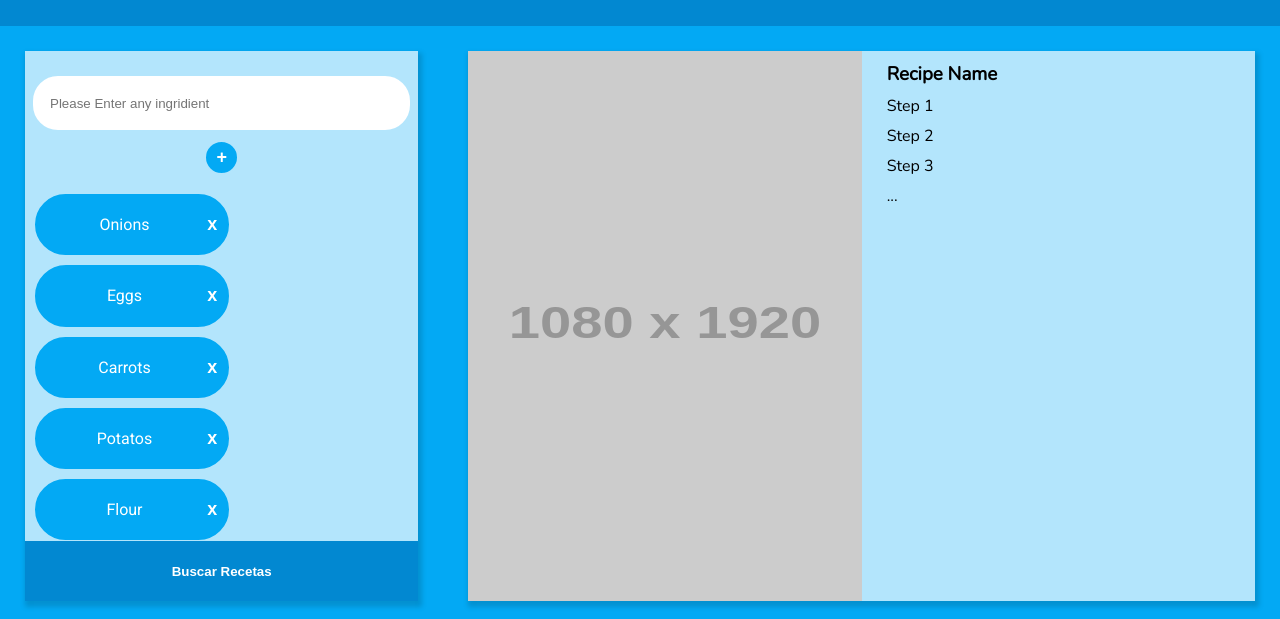
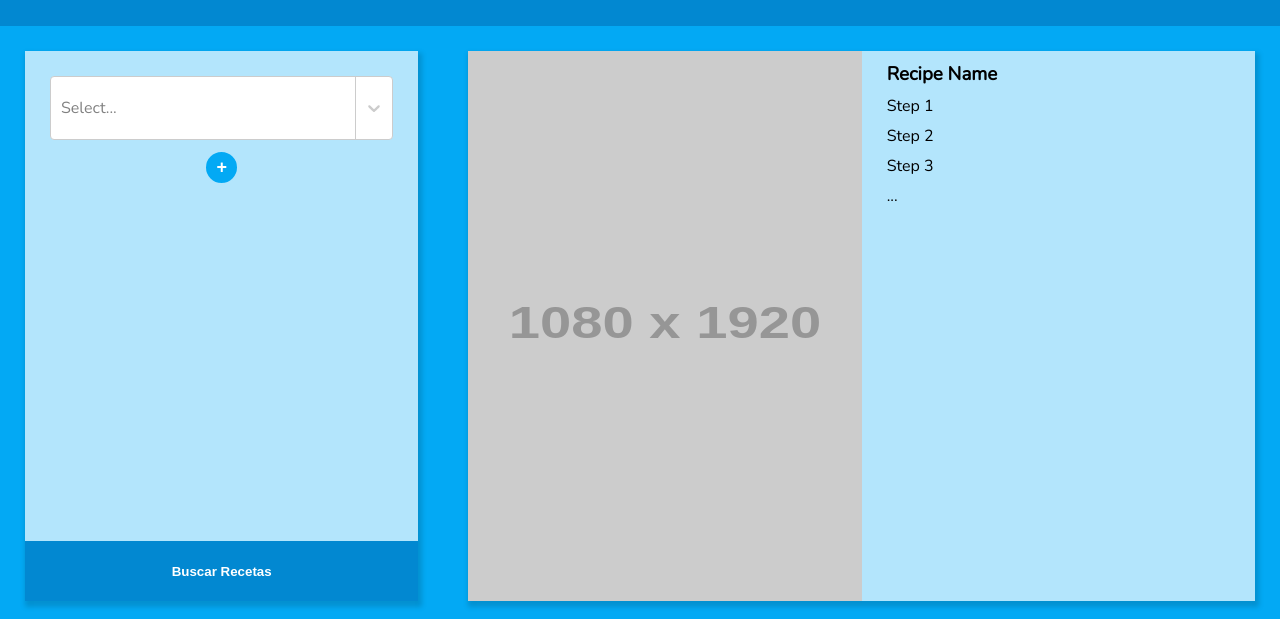
Before and after one commit to MarcoPersico/menu-react-app, a React app: page / in a window 1280 px wide. Shown: the part 54-673 px from the top of the page. Built offline with nearby package versions, Linux system fonts and the light colour scheme; placeholder pictures from the web are drawn by us.

Commit message:
Search Card functionality done, filter bar functionality done

```diff
--- a/package.json
+++ b/package.json
@@ -3,10 +3,13 @@
   "version": "0.1.0",
   "private": true,
   "dependencies": {
+    "multi-select-react": "^0.1.8",
     "node-sass": "^4.12.0",
     "react": "^16.8.6",
+    "react-autosuggest": "^9.4.3",
     "react-dom": "^16.8.6",
-    "react-scripts": "3.0.1"
+    "react-scripts": "3.0.1",
+    "react-select": "^3.0.4"
   },
   "scripts": {
     "start": "react-scripts start",
--- a/src/components/searchCard/filterBar/filterBar.scss
+++ b/src/components/searchCard/filterBar/filterBar.scss
@@ -2,14 +2,38 @@
 
 .menu_searchCard_filterBar {
   display: grid;
-  grid-template-rows: 1fr 1fr;
+  grid-template-rows: 1fr 40px;
   grid-gap: 10px;
   padding: 25px 25px 0px;
   justify-items: center;
-  color: $text;
+  color: $primary-text-color;
+
+  &_autosuggestWrapper {
+    width: 100%;
+  }
+
+  &_autosuggestResult {
+    border-radius: 10px;
+    display: grid;
+    align-items: center;
+    cursor: pointer;
+    margin: 3px 20px;
+    height: 50px;
+    transition: ease 0.8s;
+    background-color: $primary-color;
+
+    &:hover {
+      background-color: $primary-dark-color;
+    }
+
+    p {
+      color: $primary-text-color;
+      text-align: center;
+    }
+  }
 
   input {
-    padding: 0 15px;
+    text-align: center;
     width: 100%;
     border: solid 2px white;
     transition: ease 0.5s;
--- a/src/components/searchCard/filterBar/index.jsx
+++ b/src/components/searchCard/filterBar/index.jsx
@@ -1,13 +1,39 @@
 import React from 'react';
+import Select from 'react-select';
 
 // Styles
 import './filterBar.scss';
 
-export default function FilterBar() {
-  return (
-    <div className='menu_searchCard_filterBar'>{/** TODO: Component for the filter bar */}
-      <input type='text' placeholder='Please Enter any ingridient' />
-      <button>+</button>
-    </div>
-  );
+import ingridients from '../../../mockedIngridients.json';
+
+class FilterBar extends React.Component {
+  constructor() {
+    super();
+
+    this.ingridients = React.createRef();
+  }
+
+  setIngridientItem() {
+    this.props.onIngridientAdded(this.ingridients.current.state.value);
+  }
+
+  render() {
+    console.log()
+    return (
+      <div className='menu_searchCard_filterBar'>
+        <div className='menu_searchCard_filterBar_autosuggestWrapper'>
+          <Select
+            isMulti
+            name='ingridients'
+            options={ingridients}
+            classNamePrefix='select'
+            ref={this.ingridients}
+          />
+        </div>
+        <button onClick={() => this.setIngridientItem()}>+</button>
+      </div>
+    );
+  }
 }
+
+export default FilterBar;
--- a/src/components/searchCard/index.jsx
+++ b/src/components/searchCard/index.jsx
@@ -1,4 +1,7 @@
 import React from 'react';
+
+// Ingridients
+import ingridients from '../../mockedIngridients.json';
 
 // Components
 import FilterBar from './filterBar';
@@ -7,13 +10,33 @@ import IngridientList from './ingridientList';
 // Styles
 import './searchCard.scss';
 
-export default function SearchCard() {
-  return (
-    <div className='menu_searchCard'>
-      <div className='menu_searchCard_wrapper'>
-        <FilterBar />
-        <IngridientList />
+class SearchCard extends React.Component {
+  constructor() {
+    super();
+
+    this.state = {
+      ingridientItem: '',
+    };
+    this.getIngridientItem = this.getIngridientItem.bind(this);
+  }
+
+  getIngridientItem(value) {
+    this.setState({ ingridientItem: value });
+  }
+
+  render() {
+    return (
+      <div className='menu_searchCard'>
+        <div className='menu_searchCard_wrapper'>
+          <FilterBar
+            ingridients={ingridients}
+            onIngridientAdded={this.getIngridientItem}
+          />
+          <IngridientList ingridientItem={this.state.ingridientItem} />
+        </div>
       </div>
-    </div>
-  );
+    );
+  }
 }
+
+export default SearchCard;
--- a/src/components/searchCard/ingridientList/index.jsx
+++ b/src/components/searchCard/ingridientList/index.jsx
@@ -6,22 +6,48 @@ import IngridientItem from './ingridientItem';
 // Styles
 import './ingridientList.scss';
 
-export default function ingridientList() {
-  return (
-    <div className='menu_ingridientList'>
-      <div className='menu_ingridientList_wrapper'>
-        <IngridientItem ingridientName='Onions' />
-        <IngridientItem ingridientName='Eggs' />
-        <IngridientItem ingridientName='Carrots' />
-        <IngridientItem ingridientName='Potatos'/>
-        <IngridientItem ingridientName='Flour' />
-        <IngridientItem ingridientName='Milk' />
-        <IngridientItem ingridientName='Something Else' />
-        <IngridientItem ingridientName='Another stuff' />
-        <IngridientItem ingridientName='Another stuff' />
-        <IngridientItem ingridientName='Another stuff' />
-        <IngridientItem ingridientName='Another stuff' />
+class IngridientList extends React.Component {
+  constructor(props) {
+    super(props);
+
+    this.state = {
+      ingridientItems: [],
+    }
+  }
+
+  componentDidUpdate(prevProps) {
+    if (
+      prevProps.ingridientItem !== this.props.ingridientItem
+      && this.props.ingridientItem) {
+      this.setState({
+        ingridientItems: this.props.ingridientItem.map(value => value),
+      });
+    } else if (
+      prevProps.ingridientItem !== this.props.ingridientItem
+      && !this.props.ingridientItem) {
+      this.setState({
+        ingridientItems: [],
+      })
+    }
+  }
+
+  renderIngridients(value) {
+    if (value) {
+      return (
+        <IngridientItem key={value.value} ingridientName={value.label} />
+      );
+    }
+  }
+
+  render() {
+    return (
+      <div className='menu_ingridientList'>
+        <div className='menu_ingridientList_wrapper'>
+          {this.state.ingridientItems.map((value) => this.renderIngridients(value))}
+        </div>
       </div>
-    </div>
-  );
+    );
+  }
 }
+
+export default IngridientList;
--- a/src/components/searchCard/ingridientList/ingridientItem/index.jsx
+++ b/src/components/searchCard/ingridientList/ingridientItem/index.jsx
@@ -7,7 +7,6 @@ export default function IngridientItem(props) {
   return (
     <div className='menu_ingridientItem'>
       <span>{props.ingridientName}</span>
-      <button>x</button>
     </div>
   );
 }
--- a/src/components/searchCard/searchCard.scss
+++ b/src/components/searchCard/searchCard.scss
@@ -8,6 +8,8 @@
   input,
   button {
     margin: 0;
+    list-style-type: none;
+    padding: 0;
   }
   height: 100px;
   min-height: 100%;
--- /dev/null
+++ b/src/mockedIngridients.json
@@ -0,0 +1,30 @@
+[
+  {
+    "value": 1,
+    "label": "Eggs"
+  },
+  {
+    "value": 2,
+    "label": "Carrots"
+  },
+  {
+    "value": 3,
+    "label": "Milk"
+  },
+  {
+    "value": 4,
+    "label": "Flour"
+  },
+  {
+    "value": 5,
+    "label": "Potatoes"
+  },
+  {
+    "value": 6,
+    "label": "Onions"
+  },
+  {
+    "value": 7,
+    "label": "Olive Oil"
+  }
+]
```
Also changed, not shown: 2 other files.
